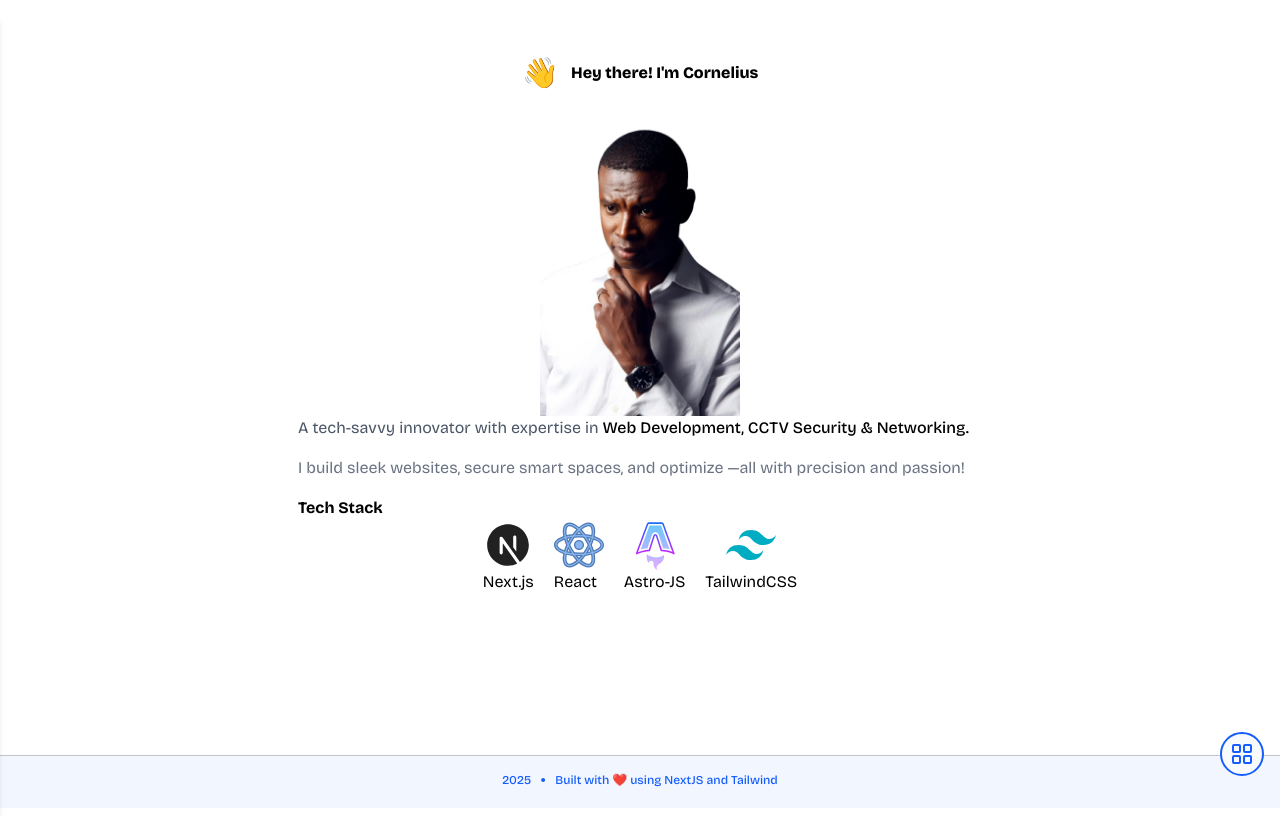
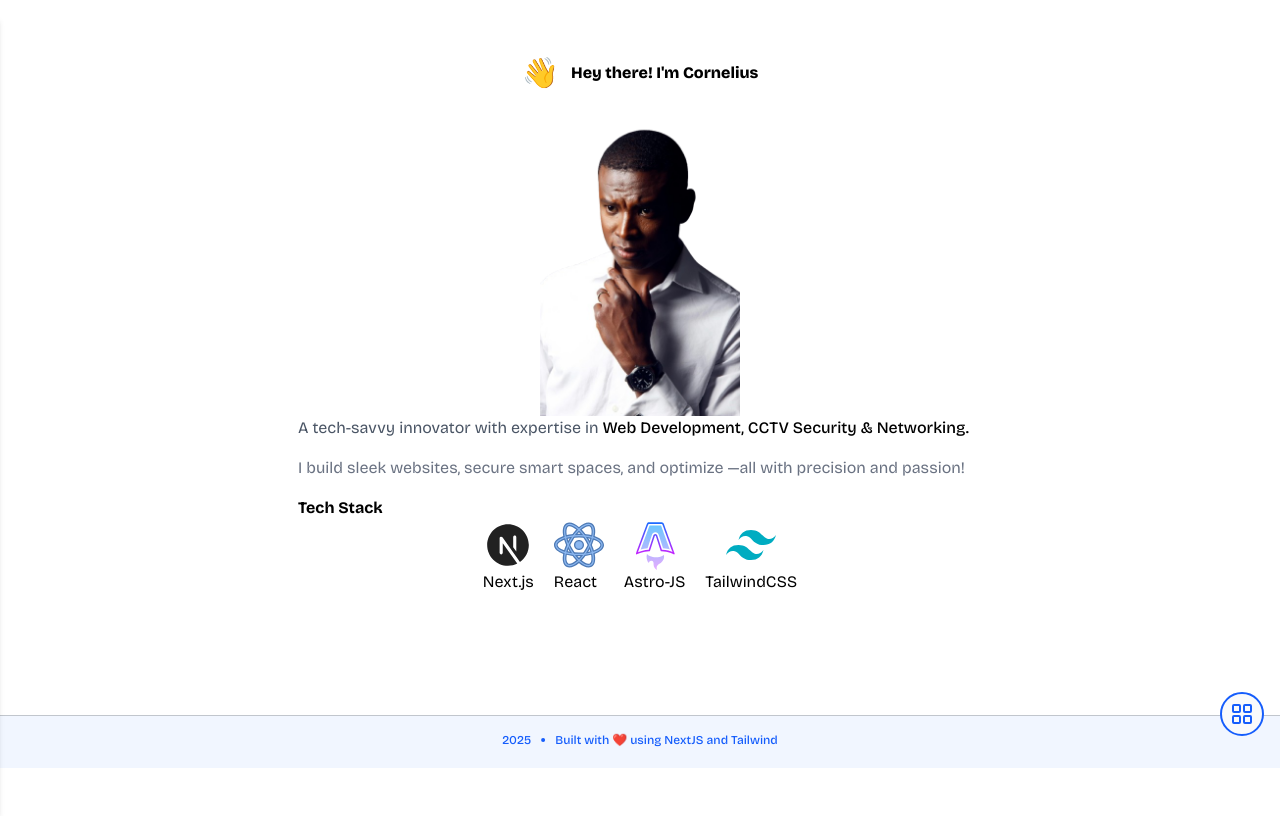
Before and after one commit to cmotanya/dev-portfolio, a Next.js app: page / in a window 1280 px wide. Built offline with nearby package versions, Linux system fonts and the light colour scheme.

Commit message:
refactor: Update .gitignore to include environment variable files and adjust layout styles

```diff
--- a/app/footer/page.tsx
+++ b/app/footer/page.tsx
@@ -3,7 +3,7 @@ import React from "react";
 
 const Footer = () => {
   return (
-    <footer className="border-textColor/20 bg-secondary/10 text-primary absolute bottom-2 left-1/2 w-full -translate-x-1/2 border-t pt-3 text-xs font-medium whitespace-nowrap">
+    <footer className="border-textColor/20 bg-secondary/10 text-primary absolute bottom-12 left-1/2 w-full -translate-x-1/2 border-t pt-3 text-xs font-medium whitespace-nowrap">
       <p className="flex items-center justify-center">
         <span>{new Date().getFullYear()} </span> <Dot />
         Built with ❤️ using NextJS and Tailwind
--- a/app/globals.css
+++ b/app/globals.css
@@ -9,24 +9,26 @@
 
   --width: min(75ch, calc(100% - 2rem));
 }
+* {
+  box-sizing: border-box;
+  text-decoration: none;
+  scroll-behavior: smooth;
+}
 
 html,
 body {
   background: var(--background);
   color: var(--text-color);
   font-family: Arial, Helvetica, sans-serif;
-  box-sizing: border-box;
   margin: 0;
   padding: 0;
-  min-height: 100vh;
-  scroll-behavior: smooth;
   user-select: none;
 }
 
 section {
   min-height: 100dvh;
   width: var(--width);
-  padding-block: 2.5rem 6rem;
+  padding-block: 2.5rem 9rem;
 }
 
 p {
--- a/app/layout.tsx
+++ b/app/layout.tsx
@@ -20,7 +20,7 @@ export default function RootLayout({
 }>) {
   return (
     <html lang="en">
-      <body className={`relative ${grotesque.className} antialiased`}>
+      <body className={`relative min-h-dvh ${grotesque.className} antialiased`}>
         <Header />
         <main>{children}</main>
         <Footer />
--- a/components/menu-toggle-button.tsx
+++ b/components/menu-toggle-button.tsx
@@ -16,7 +16,7 @@ const MenuToggleButton: React.FC<ButtonProps> = ({
       <button
         onClick={toggleMenu}
         className={cn(
-          "border-primary fixed right-4 bottom-6 z-[9999] rounded-full border-2 bg-gray-50 p-2",
+          "border-primary fixed right-4 bottom-[4rem] z-[9999] rounded-full border-2 bg-gray-50 p-2",
           isMenuOpen ? "border-red-500" : "border-primary",
         )}
       >
```
Also changed, not shown: 2 other files (tests, documents, lock files or other folders).
